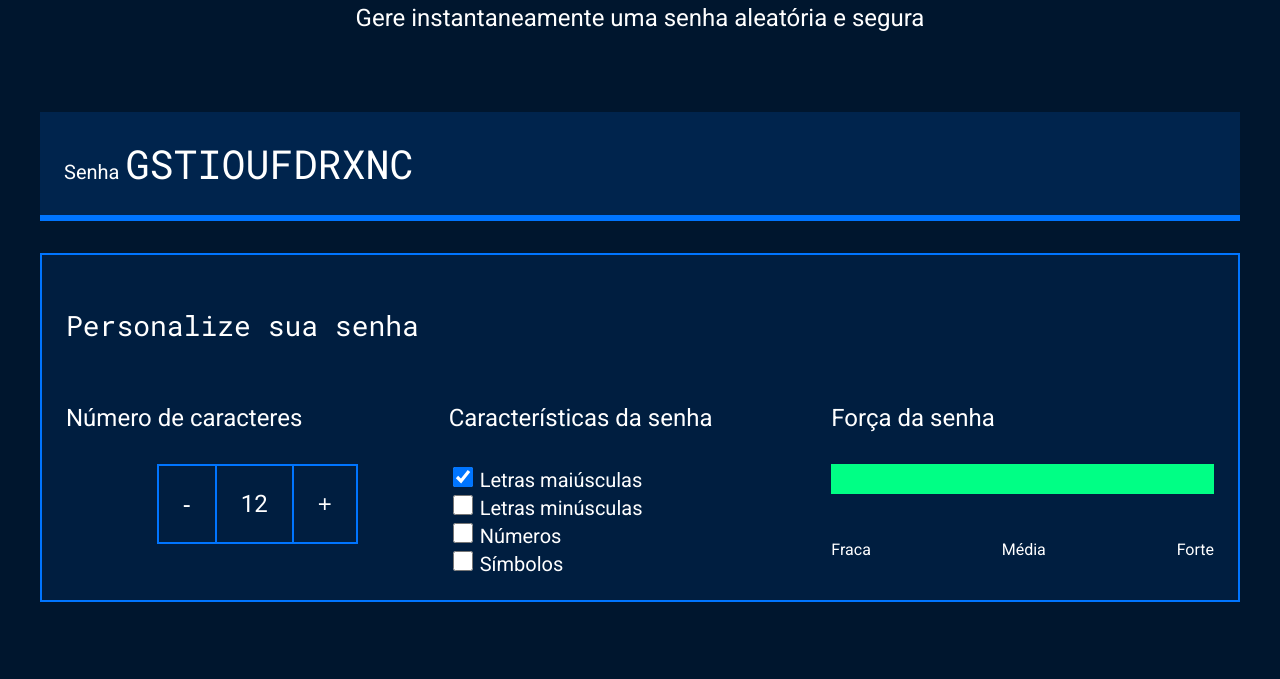
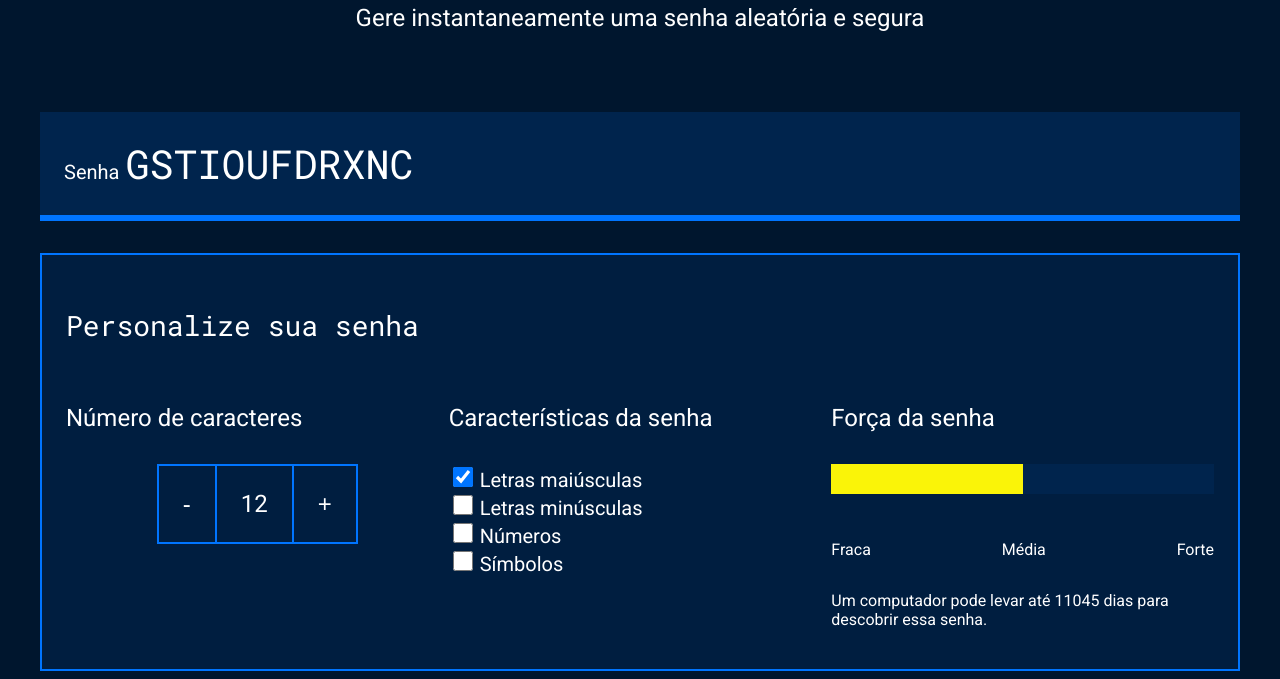
Before and after one commit to Eggsbennedit/gera-senhas, a plain HTML site: page index.html in a window 1280 px wide. Shown: the part 214-893 px from the top of the page. Before the commit the page ends 824 px from the top, so only its background shows below. Drawn offline with Linux system fonts and the light colour scheme.

Commit message:
sitezão das senhas

```diff
--- a/index.html
+++ b/index.html
@@ -58,6 +58,7 @@
                         <p>Média</p>
                         <p>Forte</p>
                     </div>
+                    <p class="entropia"></p>
                 </div>
             </div>
         </div>
--- a/main.js
+++ b/main.js
@@ -57,17 +57,21 @@ function geraSenha() {
         senha = senha + alfabeto[numeroAleatorio];
     }
     campoSenha.value = senha;
-    classificaSenha();
+    classificaSenha(alfabeto.length);
 
 }
 
-function classificaSenha(){
+function classificaSenha(tamanhoAlfabeto){
+    let entropia = tamanhoSenha * Math.log2(tamanhoAlfabeto);
+    console.log(entropia);
     forcaSenha.classList.remove('fraca','media','forte');
-    if (tamanhoSenha > 11){
+    if (entropia > 57){
         forcaSenha.classList.add('forte');
-    } else if (tamanhoSenha > 5 && tamanhoSenha < 12 ) {
+    } else if (entropia > 35 && entropia < 57 ) {
         forcaSenha.classList.add('media');
-    } else if (tamanhoSenha <= 5){
+    } else if (entropia <= 35){
         forcaSenha.classList.add('fraca');
     }
+    const valorEntropia = document.querySelector('.entropia');
+    valorEntropia.textContent = "Um computador pode levar até " + Math.floor(2**entropia/(100e6*60*60*24)) + " dias para descobrir essa senha.";
 }
```
